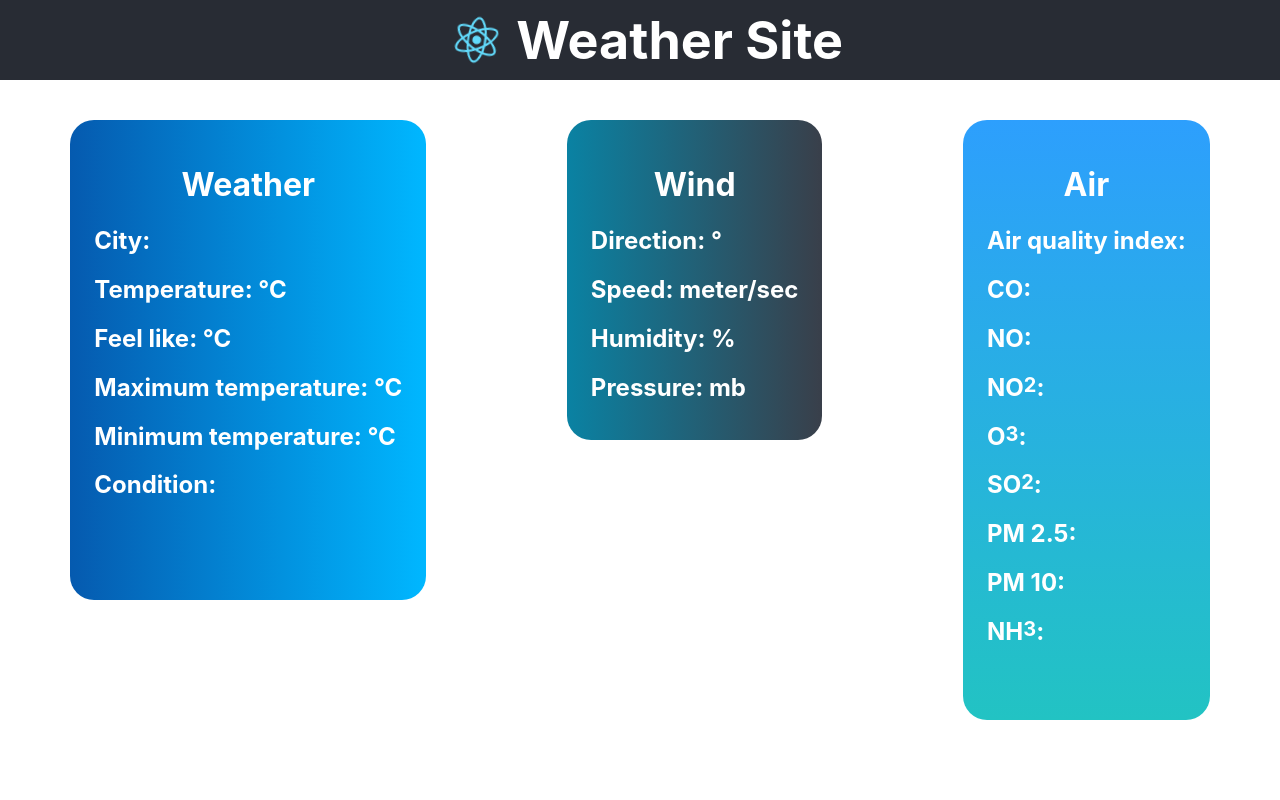
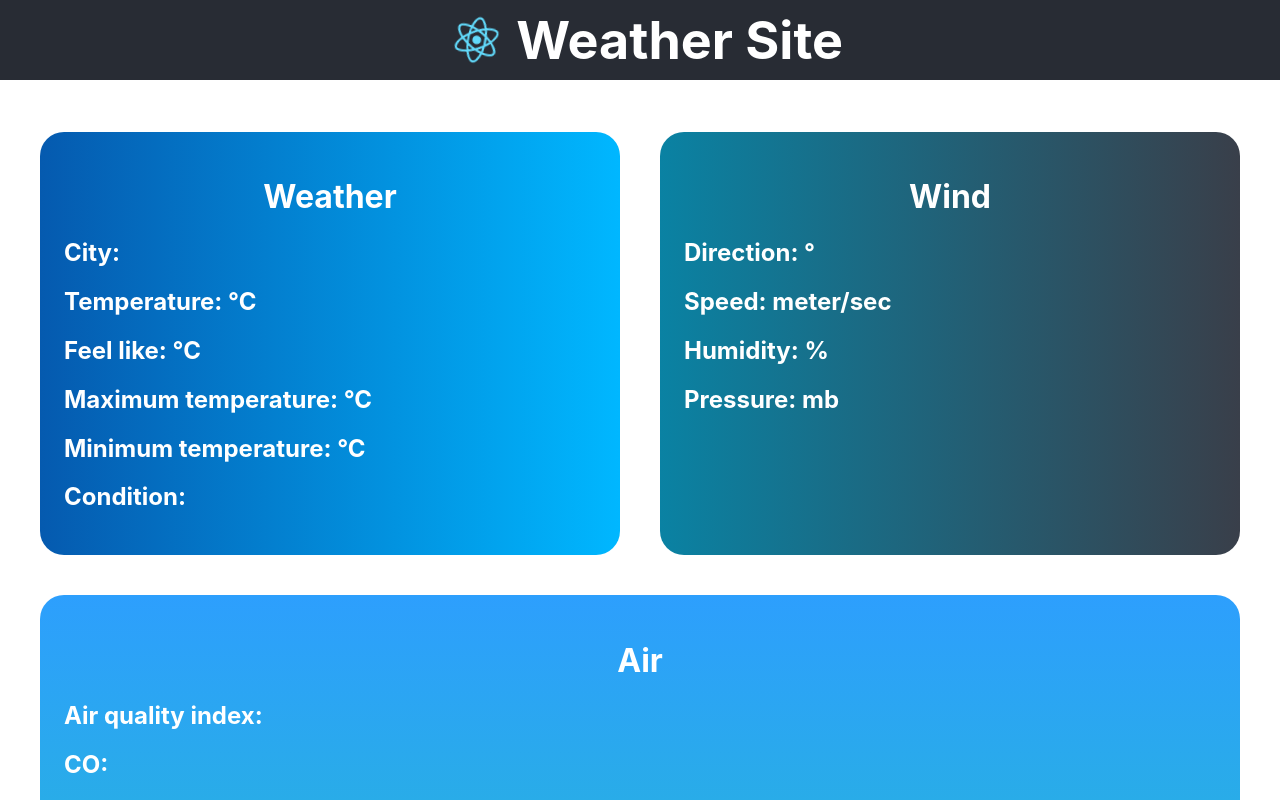
Before and after one commit to YAJATapps/WeatherSite, a React (Create React App) app: page / in a window 1280 px wide. Shown: the top 800 px of the page. Built offline with nearby package versions, Linux system fonts and the light colour scheme; no server answers.

Commit message:
Improve layout

```diff
--- a/src/Air.css
+++ b/src/Air.css
@@ -1,4 +1,3 @@
 #air {
     background: linear-gradient(0deg, rgba(34, 195, 195, 1) 0%, rgba(45, 159, 253, 1) 100%);
-    height: 75vh;
 }
--- a/src/Air.js
+++ b/src/Air.js
@@ -45,7 +45,7 @@
 
     render() {
         return (
-            <div className='round-box' id='air' >
+            <div className='App-child round-box' id='air' >
                 <h1 className='box-header'>Air</h1>
                 <h2 className='box-content'>Air quality index: {this.state.aqi}</h2>
                 <h2 className='box-content'>CO: {this.state.co}</h2>
--- a/src/App.css
+++ b/src/App.css
@@ -31,8 +31,19 @@
 
 .App-content {
     display: flex;
+    flex-wrap: wrap;
     justify-content: space-around;
-    padding-top: 5vh;
+    padding-top: 4vh;
+    padding-bottom: 4vh;
+}
+
+.App-child {
+    flex: 1 0 40%;
+    width: calc(40vw - 80px);
+    margin-top: 20px;
+    margin-bottom: 20px;
+    margin-left: 40px;
+    margin-right: 40px;
 }
 
 @keyframes App-logo-spin {
--- a/src/City.css
+++ b/src/City.css
@@ -1,4 +1,4 @@
 #city {
     background: linear-gradient(90deg, rgba(5, 90, 175, 1) 0%, rgb(0, 183, 255) 100%);
-    height: 60vh;
+    margin-right: 20px;
 }
--- a/src/City.js
+++ b/src/City.js
@@ -34,7 +34,7 @@
 
     render() {
         return (
-            <div className='round-box' id='city' >
+            <div className='App-child round-box' id='city' >
                 <h1 className='box-header'>Weather</h1>
                 <h2 className='box-content'>City: {this.state.name}</h2>
                 <h2 className='box-content'>Temperature:  {this.state.temp}&deg;C</h2>
--- a/src/Wind.css
+++ b/src/Wind.css
@@ -1,4 +1,4 @@
 #wind {
     background: linear-gradient(90deg, rgba(10, 130, 163, 1) 0%, rgba(57, 63, 74, 1) 100%);
-    height: 40vh;
+    margin-left: 20px;
 }
--- a/src/Wind.js
+++ b/src/Wind.js
@@ -30,7 +30,7 @@
 
     render() {
         return (
-            <div className='round-box' id='wind'>
+            <div className='App-child round-box' id='wind'>
                 <h1 className='box-header'>Wind</h1>
                 <h2 className='box-content'>Direction: {this.state.degrees}&deg;</h2>
                 <h2 className='box-content'>Speed: {this.state.speed} meter/sec</h2>
```
